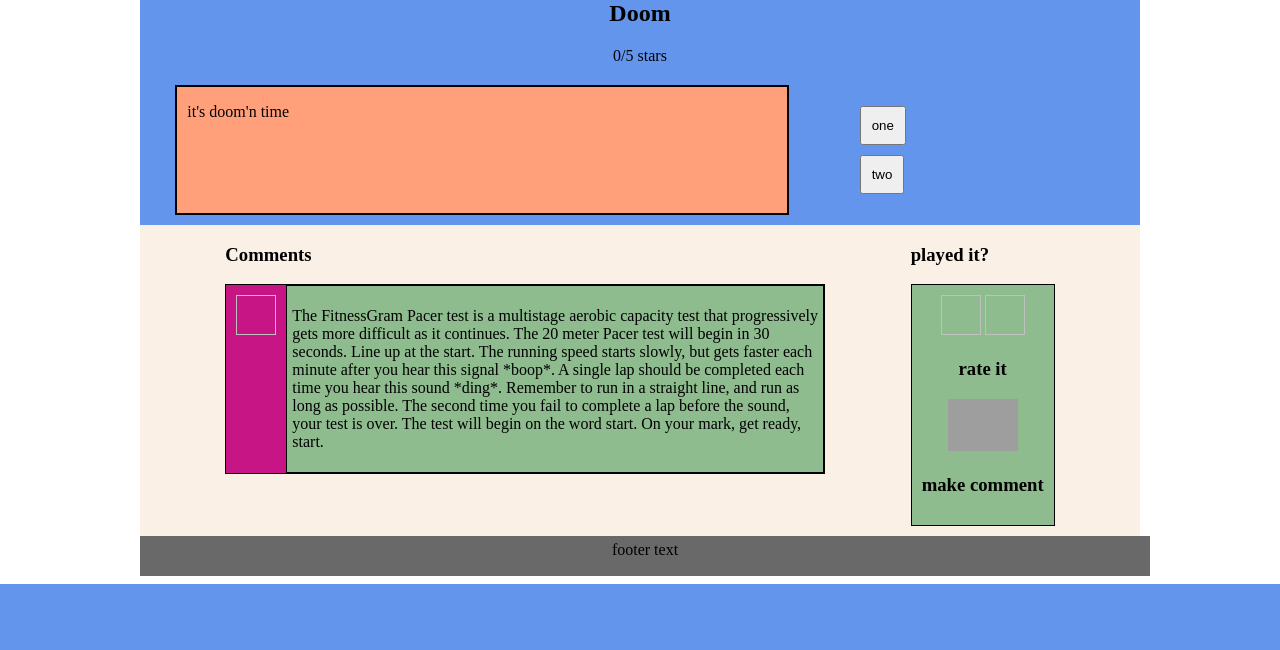
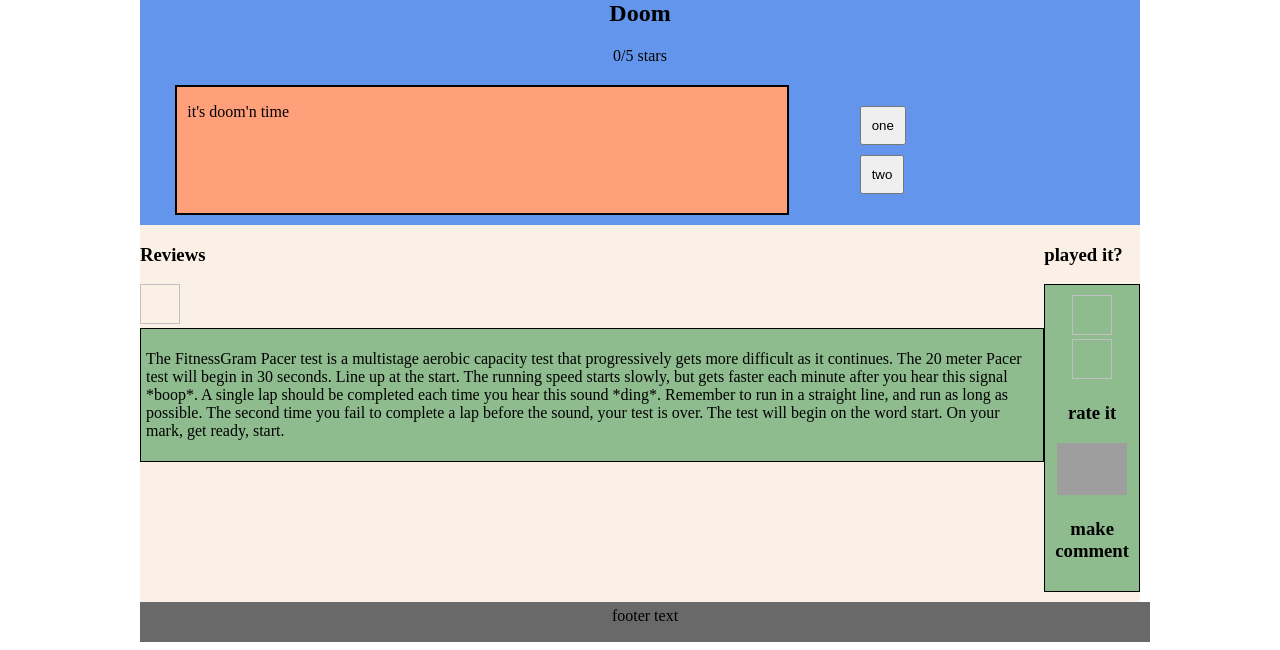
Before and after one commit to oliviascout/DesignStudioProject, a Django app: a page that uses gameapp/templates/gamepage.html in a window 1280 px wide. Shown: the part 292-942 px from the top of the page. Before the commit the page ends 876 px from the top, so only its background shows below. Run offline with Django 5.2, Linux system fonts and the light colour scheme; data comes from the database, SQL or seed files in the repository; parts of the project's set-up code (start-up, migrations or seed data) failed here and were passed over; grey boxes are pictures that could not be loaded.

Commit message:
beginnings of comments. added model and form

```diff
--- a/gameapp/models.py
+++ b/gameapp/models.py
@@ -45,5 +45,8 @@
     rating = models.PositiveSmallIntegerField(default=0, validators=[MinValueValidator(0), MaxValueValidator(10)])
     heart = models.BooleanField(default=False)
 
+    class Meta:
+        ordering = ['created_on']
+
     def __str__(self):
         return self.user
--- a/gameapp/templates/gamepage.html
+++ b/gameapp/templates/gamepage.html
@@ -67,14 +67,15 @@
 
             <!--comments and stuff-->
             <div id="player-info">
-                <div id="comments">
-                    <h3>Comments</h3>
-                    <div id="comment">
+                <div id="reviews">
+                    <h3>Reviews</h3>
+                    <div id="review">
                         <img scr="https://www.pinclipart.com/picdir/big/12-123387_circle-clipart-light-brown-circle-png-download.png" width="40" height="40"/>
                         <div id="comment-text">
                             <p>The FitnessGram Pacer test is a multistage aerobic capacity test that progressively gets more difficult as it continues. The 20 meter Pacer test will begin in 30 seconds. Line up at the start. The running speed starts slowly, but gets faster each minute after you hear this signal *boop*. A single lap should be completed each time you hear this sound *ding*. Remember to run in a straight line, and run as long as possible. The second time you fail to complete a lap before the sound, your test is over. The test will begin on the word start. On your mark, get ready, start.</p>
                         </div>
                     </div>
+
                 </div>
                 <div id="records">
                     <h3>played it?</h3>
--- a/gameapp/views.py
+++ b/gameapp/views.py
@@ -1,8 +1,10 @@
 
 from django.contrib.auth.decorators import login_required
 from django.http import HttpResponse
-from django.shortcuts import render
+from django.shortcuts import render, get_object_or_404
 from .models import Game
+from .models import Review
+from .forms import ReviewForm
 from django.views import generic
 # Create your views here.
 @login_required
```
Also changed, not shown: gameapp/admin.py (+10 -1 lines), gameapp/forms.py (added, +9 -0 lines).
